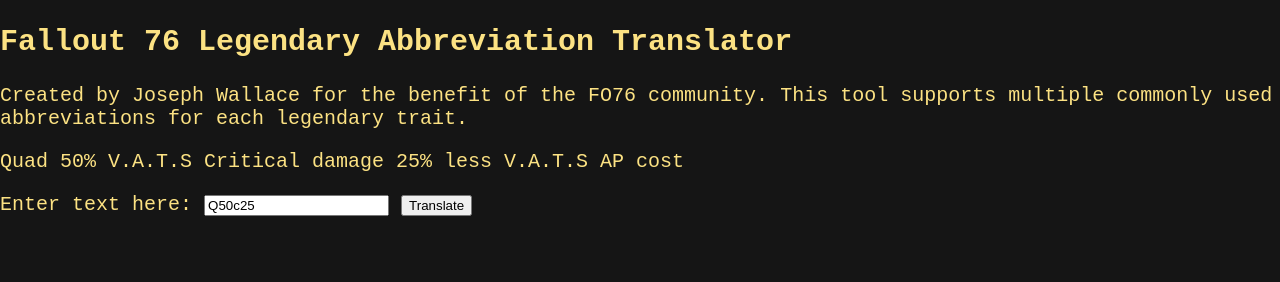
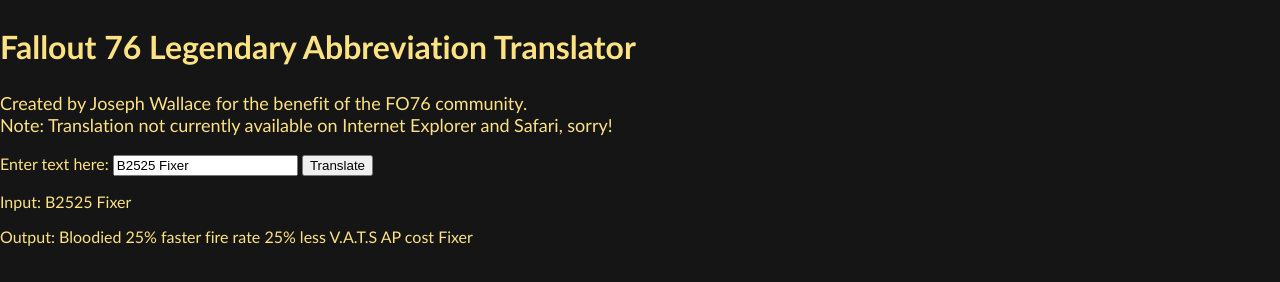
Before and after one commit to paranoid-cyborg/paranoid-cyborg.github.io, a website: page fo76-abbreviation-translator.html in a window 1280 px wide. Both pictures are taken after a click on the button "Translate". Drawn offline with Linux system fonts and the light colour scheme.

Commit message:
one more UI update

```diff
--- a/fo76-abbreviation-translator.html
+++ b/fo76-abbreviation-translator.html
@@ -7,21 +7,23 @@
 <body>
 
 <h2>Fallout 76 Legendary Abbreviation Translator</h2>
-</p > Created by Joseph Wallace for the benefit of the FO76 community.
+<h3>Created by Joseph Wallace for the benefit of the FO76 community.<br>
+    Note: Translation not currently available on Internet Explorer and Safari, sorry!
+</h3>
 
-This tool supports multiple commonly used abbreviations for each legendary trait.  </p>
-
-<p id="translator_input"></p>
-Enter text here: <input type="text" id="input_text" value="Q50c25">
+Enter text here: <input type="text" id="input_text" value="B2525 Fixer">
 <button type="button" onclick="translateInput()">Translate</button>
 <p id="translator_input"></p>
+<p id="translator_output"></p>
 
 
 <script>
     function translateInput() {
-        var input = document.getElementById("input_text").value;
-        var output = translate(input);
-        document.getElementById("translator_input").innerHTML = output;
+        var input = document.getElementById("input_text").value
+        var userInput = "Input: " + input
+        document.getElementById("translator_input").innerHTML = userInput
+        var output = "Output: " + translate(input);
+        document.getElementById("translator_output").innerHTML = output
     }
 
 
--- a/style.css
+++ b/style.css
@@ -23,9 +23,22 @@
     margin: 0;
     background: #151515;
     color: #fce283;
-    font-size: 20px;
-    font-family: 'Fira Code', monospace;
+    font-size: 16px;
+    font-family: 'Trebuchet MS', monospace;
     font-variant-ligatures: none;
+  }
+
+  h2 {
+    font-size: 32px;
+  }
+  h3 {
+    font-size: 18px;
+    font-weight: initial
+  }
+
+  h4{
+    font-size: 16px;
+    font-weight: initial
   }
 
   a {
@@ -54,7 +67,8 @@
   }
   /*
   // http://aleclownes.com/2017/02/01/crt-display.html
-  */
+
+  Still need to get this working, so it's commented out for now to avoid confusion
   @keyframes flicker {
     0% {
       opacity: 0.27861;
--- a/test.js
+++ b/test.js
@@ -495,6 +495,9 @@
 		it('[Reddit title #1]', () => {
 			expect(translator.translate("H: A question: Did you f**k around and not get ready for double XP weekend? I got you covered. W: At least an AAE50 laser? Or some downvotes if you think this is unreasonable.")).to.equal("Have: A question: Did you f**k around and not get ready for double XP weekend? I got you covered. Want: At least an Anti-Armor Explosive 50 Damage Resistance while aiming laser? Or some downvotes if you think this is unreasonable.")
 		})
+		it('[Reddit title #2]', () => {
+			expect(translator.translate("H: QE15r Double Barrel, TSE90 50cal, BE90 50cal, QFFR90 Tesla, More W: Wishlist Armors")).to.equal("Have: Quad Explosive 15% faster reload Double Barrel, Two Shot Explosive 90% reduced weight 50cal, Bloodied Explosive 90% reduced weight 50cal, Quad 25% faster fire rate 90% reduced weight Tesla, More Want: Wishlist Armors")
+		})
 
 	})
 })
--- a/translator.js
+++ b/translator.js
@@ -355,5 +355,5 @@
 
     return output;
 }
-// export statement below is for mocha/chai testing
+//export statement below is for mocha/chai testing
 //exports.translate = translate;
```
